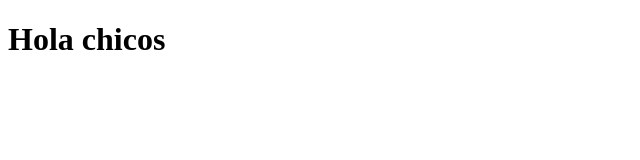
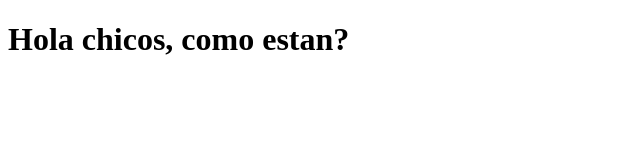
Before and after one commit to Remsejp/proyectoPropio, a plain HTML site: page index.html in a window 1280 px wide. Shown: the whole page, without its empty margins (0-640 px from the left). Drawn offline with Linux system fonts and the light colour scheme.

Commit message:
Cambios pruebas

```diff
--- a/index.html
+++ b/index.html
@@ -7,6 +7,6 @@
     <title>Document</title>
 </head>
 <body>
-    <h1>Hola chicos</h1>
+    <h1>Hola chicos, como estan?</h1>
 </body>
 </html>
```
